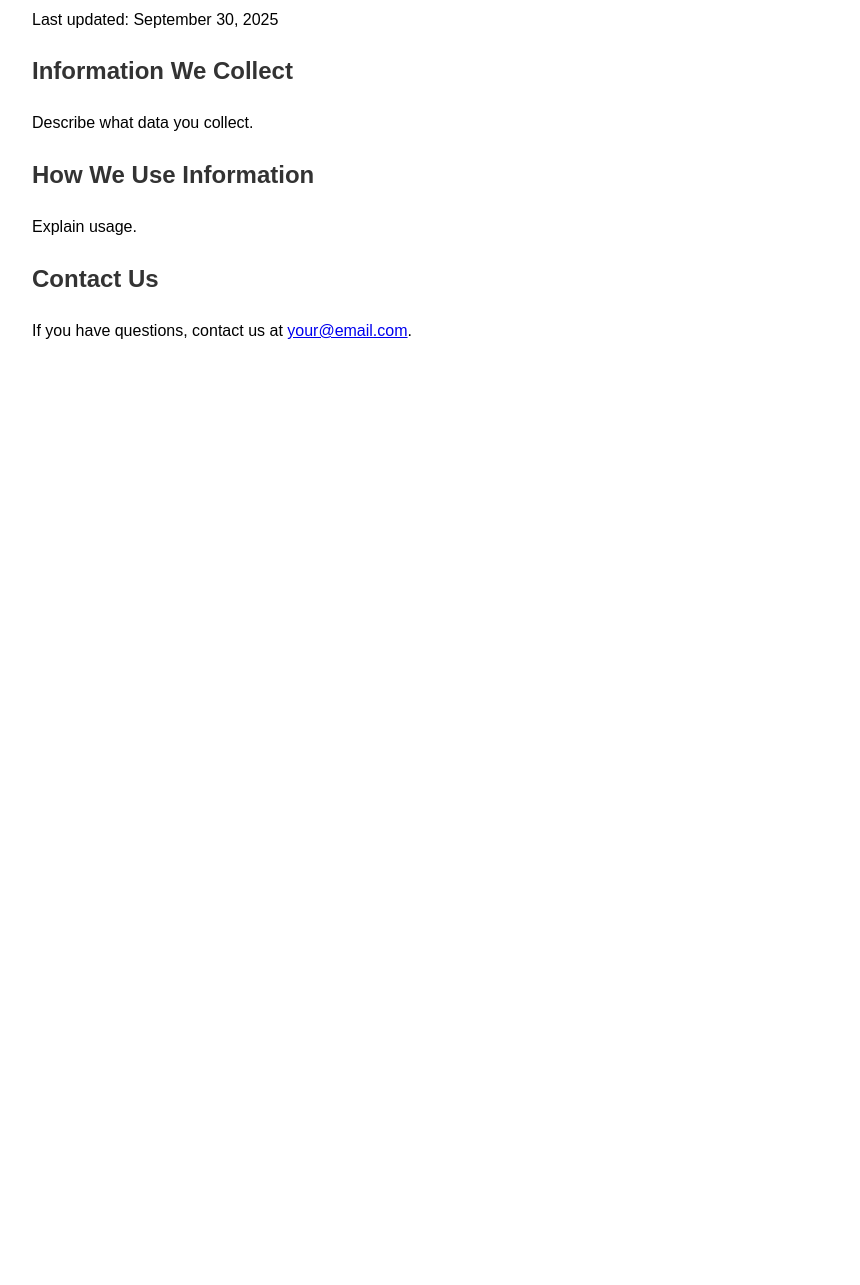
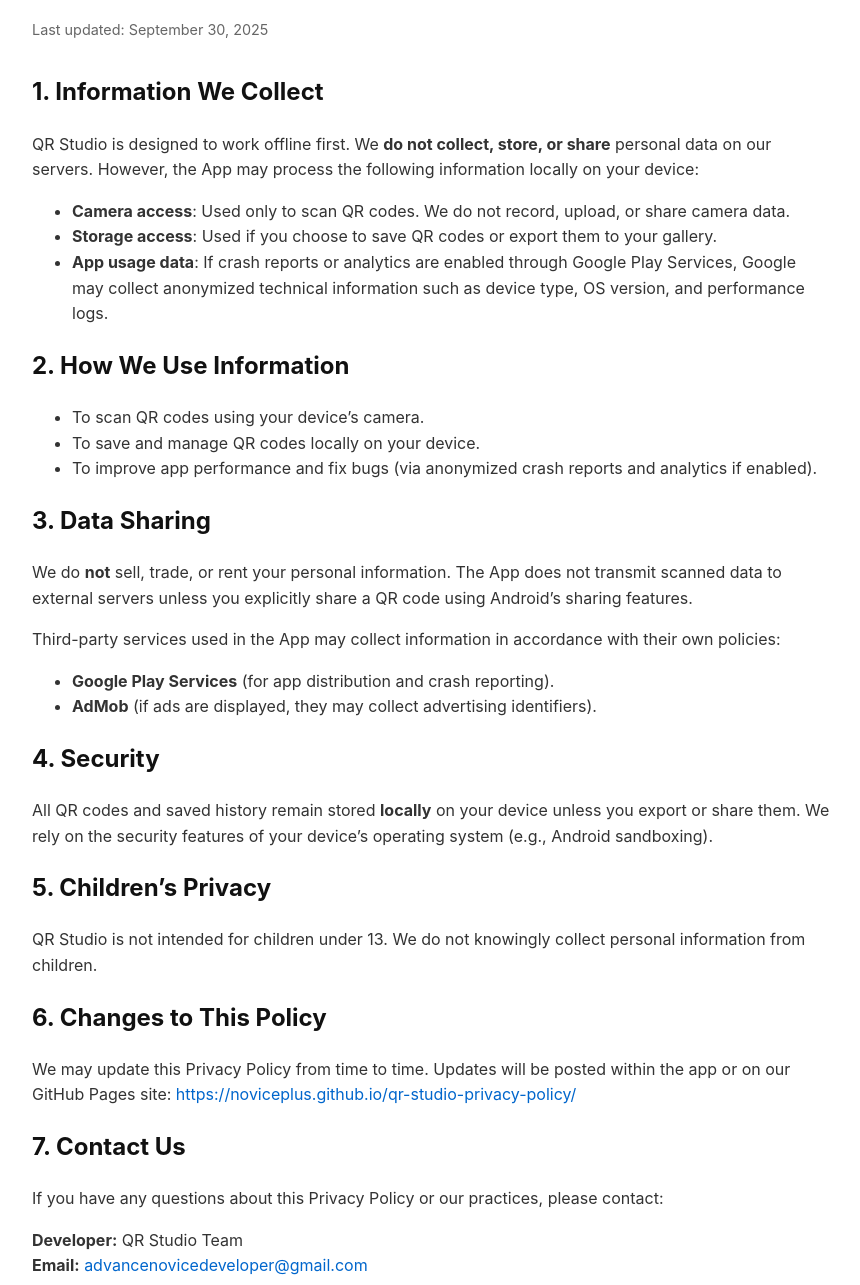
Before and after one commit to NovicePlus/qr-studio-privacy-policy, a plain HTML site: page index.html in a window 1280 px wide. Shown: the part 98-1383 px from the top of the page, without its empty margins (208-1068 px from the left). Before the commit the page ends 800 px from the top, so only its background shows below. Drawn offline with Linux system fonts and the light colour scheme.

Commit message:
Update index.html

```diff
--- a/index.html
+++ b/index.html
@@ -1,25 +1,102 @@
 <!DOCTYPE html>
 <html lang="en">
 <head>
-  <meta charset="UTF-8">
-  <meta name="viewport" content="width=device-width, initial-scale=1.0">
-  <title>Privacy Policy</title>
+  <meta charset="UTF-8" />
+  <meta name="viewport" content="width=device-width, initial-scale=1.0" />
+  <title>Privacy Policy - QR Studio</title>
   <style>
-    body { font-family: sans-serif; max-width: 800px; margin: 2rem auto; line-height: 1.6; }
-    h1, h2 { color: #333; }
+    body {
+      font-family: -apple-system, BlinkMacSystemFont, "Segoe UI", Roboto, Oxygen,
+        Ubuntu, Cantarell, "Open Sans", "Helvetica Neue", sans-serif;
+      max-width: 800px;
+      margin: 2rem auto;
+      padding: 0 1rem;
+      line-height: 1.6;
+      color: #333;
+    }
+    h1, h2 {
+      color: #111;
+    }
+    h1 {
+      border-bottom: 2px solid #444;
+      padding-bottom: 0.3em;
+    }
+    a {
+      color: #0066cc;
+      text-decoration: none;
+    }
+    a:hover {
+      text-decoration: underline;
+    }
+    .last-updated {
+      font-size: 0.9em;
+      color: #666;
+      margin-bottom: 2rem;
+    }
   </style>
 </head>
 <body>
-  <h1>Privacy Policy</h1>
-  <p>Last updated: September 30, 2025</p>
+  <h1>Privacy Policy for QR Studio</h1>
+  <p class="last-updated">Last updated: September 30, 2025</p>
 
-  <h2>Information We Collect</h2>
-  <p>Describe what data you collect.</p>
+  <h2>1. Information We Collect</h2>
+  <p>
+    QR Studio is designed to work offline first. We <strong>do not collect, store, or share</strong>
+    personal data on our servers. However, the App may process the following information
+    locally on your device:
+  </p>
+  <ul>
+    <li><strong>Camera access</strong>: Used only to scan QR codes. We do not record, upload, or share camera data.</li>
+    <li><strong>Storage access</strong>: Used if you choose to save QR codes or export them to your gallery.</li>
+    <li><strong>App usage data</strong>: If crash reports or analytics are enabled through Google Play Services, Google may collect anonymized technical information such as device type, OS version, and performance logs.</li>
+  </ul>
 
-  <h2>How We Use Information</h2>
-  <p>Explain usage.</p>
+  <h2>2. How We Use Information</h2>
+  <ul>
+    <li>To scan QR codes using your device’s camera.</li>
+    <li>To save and manage QR codes locally on your device.</li>
+    <li>To improve app performance and fix bugs (via anonymized crash reports and analytics if enabled).</li>
+  </ul>
 
-  <h2>Contact Us</h2>
-  <p>If you have questions, contact us at <a href="mailto:your@email.com">your@email.com</a>.</p>
+  <h2>3. Data Sharing</h2>
+  <p>
+    We do <strong>not</strong> sell, trade, or rent your personal information.
+    The App does not transmit scanned data to external servers unless you explicitly share
+    a QR code using Android’s sharing features.
+  </p>
+  <p>Third-party services used in the App may collect information in accordance with their own policies:</p>
+  <ul>
+    <li><strong>Google Play Services</strong> (for app distribution and crash reporting).</li>
+    <li><strong>AdMob</strong> (if ads are displayed, they may collect advertising identifiers).</li>
+  </ul>
+
+  <h2>4. Security</h2>
+  <p>
+    All QR codes and saved history remain stored <strong>locally</strong> on your device unless you export or share them.
+    We rely on the security features of your device’s operating system (e.g., Android sandboxing).
+  </p>
+
+  <h2>5. Children’s Privacy</h2>
+  <p>
+    QR Studio is not intended for children under 13. We do not knowingly collect personal information from children.
+  </p>
+
+  <h2>6. Changes to This Policy</h2>
+  <p>
+    We may update this Privacy Policy from time to time. Updates will be posted within the app
+    or on our GitHub Pages site:
+    <a href="https://noviceplus.github.io/qr-studio-privacy-policy/" target="_blank">
+      https://noviceplus.github.io/qr-studio-privacy-policy/
+    </a>
+  </p>
+
+  <h2>7. Contact Us</h2>
+  <p>
+    If you have any questions about this Privacy Policy or our practices, please contact:
+  </p>
+  <p>
+    <strong>Developer:</strong> QR Studio Team<br />
+    <strong>Email:</strong> <a href="mailto:advancenovicedeveloper@gmail.com">advancenovicedeveloper@gmail.com</a>
+  </p>
 </body>
 </html>
```
